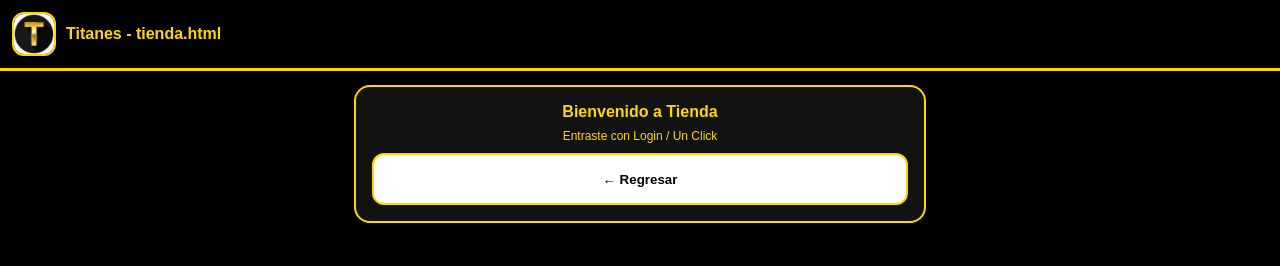
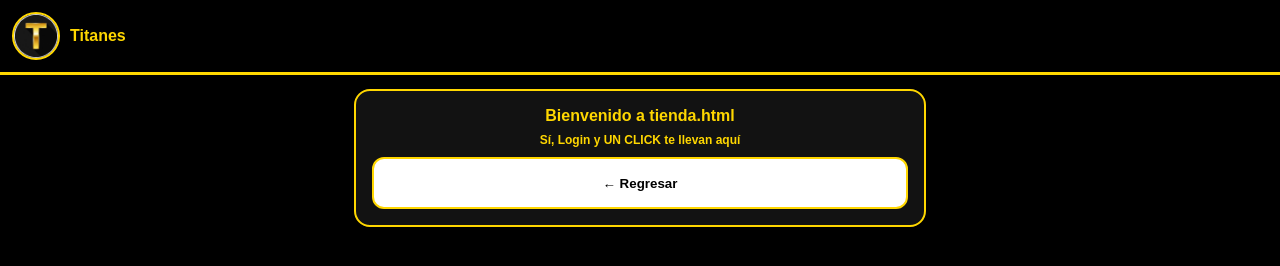
Before and after one commit to easportsfcmobile631-design/Titanes, a plain HTML site: page tienda.html in a window 1280 px wide. Drawn offline with Linux system fonts and the light colour scheme.

Commit message:
Update tienda.html

```diff
--- a/tienda.html
+++ b/tienda.html
@@ -5,16 +5,18 @@
 <title>Titanes Tienda</title>
 <link rel="icon" href="./icon-09.jpg">
 <style>
-*{margin:0;padding:0;box-sizing:border-box;font-family:Arial}body{background:#000;color:#FFD700}
+*{margin:0;padding:0;box-sizing:border-box;font-family:Arial}
+body{background:#000;color:#FFD700}
 .top{background:#000;border-bottom:3px solid #FFD700;padding:12px;display:flex;gap:10px;align-items:center}
-.ic{width:44px;height:44px;border:2px solid #FFD700;border-radius:12px;overflow:hidden}.ic img{width:100%;height:100%;object-fit:cover}
+.ic{width:48px;height:48px;border-radius:50%;border:2px solid #FFD700;overflow:hidden}
+.ic img{width:100%;height:100%;object-fit:cover}
 .wrap{max-width:600px;margin:auto;padding:14px}
 .card{background:#121212;border:2px solid #FFD700;border-radius:16px;padding:16px;text-align:center}
-.btn{width:100%;height:52px;background:#fff;color:#000;border:2px solid #FFD700;border-radius:12px;font-weight:900;margin-top:10px;cursor:pointer}
+.btn{width:100%;height:52px;background:#fff;color:#000;border:2px solid #FFD700;border-radius:12px;font-weight:900;margin-top:10px}
 </style>
 </head>
 <body>
-<div class="top"><div class="ic"><img src="./icon-09.jpg"></div><b>Titanes - tienda.html</b></div>
-<div class="wrap"><div class="card"><div style="font-weight:900">Bienvenido a Tienda</div><div style="margin-top:8px;font-size:12px">Entraste con Login / Un Click</div><button class="btn" onclick="location.href='./index.html'">← Regresar</button></div></div>
+<div class="top"><div class="ic"><img src="./icon-09.jpg"></div><b>Titanes</b></div>
+<div class="wrap"><div class="card"><div style="font-weight:900">Bienvenido a tienda.html</div><div style="margin-top:8px;font-size:12px;font-weight:900">Sí, Login y UN CLICK te llevan aquí</div><button class="btn" onclick="location.href='./index.html'">← Regresar</button></div></div>
 </body>
 </html>
```
